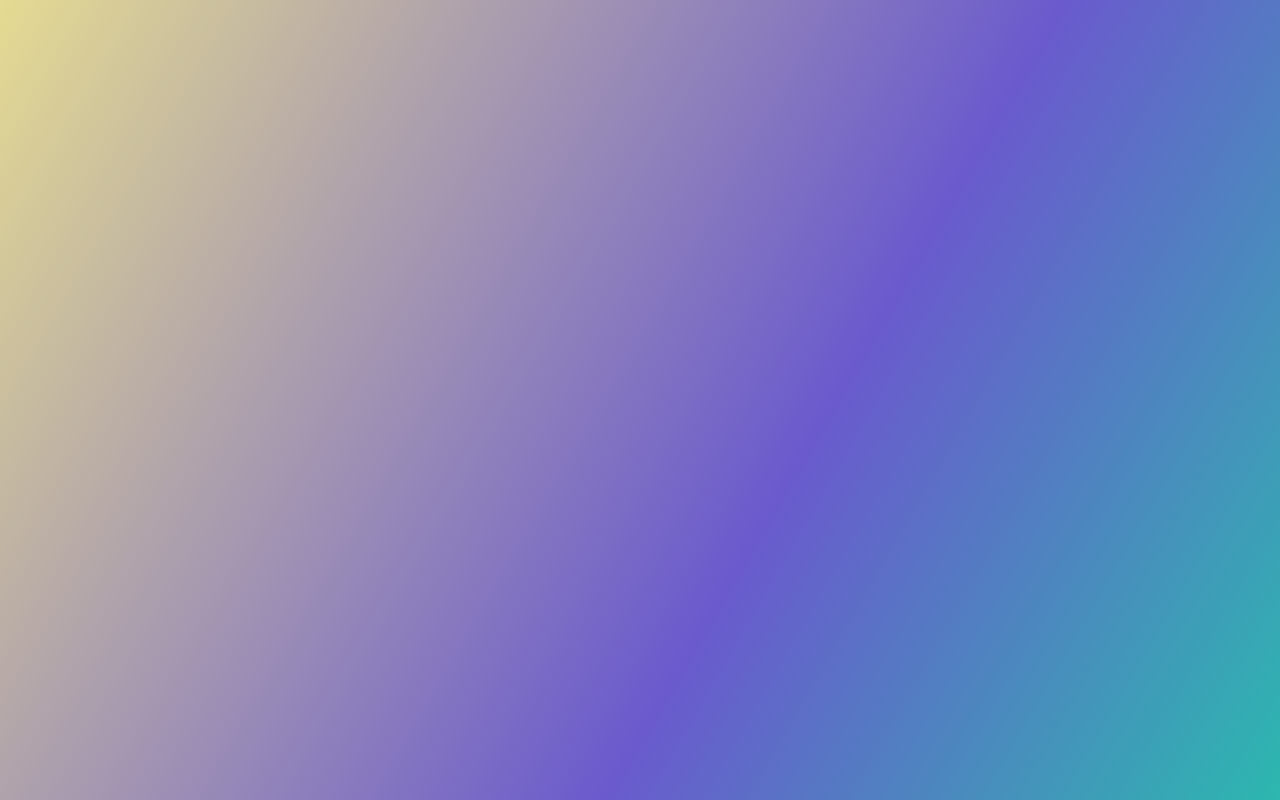
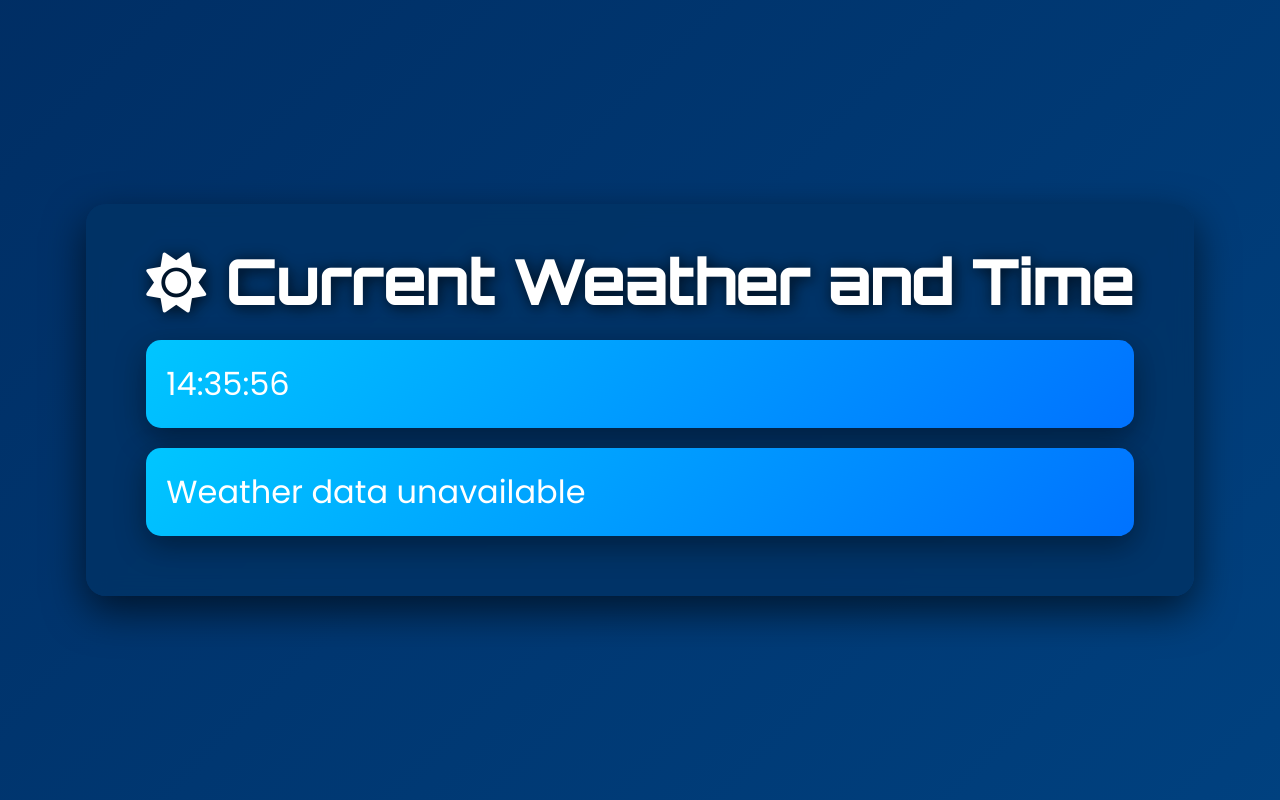
Before and after one commit to SleepingFox1899/Clock-Time, a plain HTML site: page index.html in a window 1280 px wide. Drawn offline with Linux system fonts and the light colour scheme; no server answers.

Commit message:
Update styles.css

```diff
--- a/styles.css
+++ b/styles.css
@@ -1,48 +1,102 @@
-/* Full-screen background */
-body, html {
+* {
+    box-sizing: border-box;
     margin: 0;
     padding: 0;
-  height: 100%;
-  overflow: hidden;
+}
+
+body {
+    height: 100vh;
     display: flex;
     justify-content: center;
     align-items: center;
-  font-family: Arial, sans-serif;
+    font-family: 'Poppins', sans-serif;
+    color: #ffffff;
+    overflow: hidden;
+    background: linear-gradient(135deg, #000428, #004e92);
+    background-size: 400% 400%;
+    animation: gradientAnimation 15s ease infinite;
 }
 
-/* Time Display Style */
-.time-display {
-  font-size: 8vw;
-  font-weight: bold;
-  color: white;
+@keyframes gradientAnimation {
+    0% { background-position: 0% 50%; }
+    50% { background-position: 100% 50%; }
+    100% { background-position: 0% 50%; }
 }
 
-/* Weather Display Style */
-.weather-display {
-  font-size: 2vw;
-  color: white;
-  margin-top: 10px;
+.container {
+    text-align: center;
+    padding: 40px 60px;
+    border-radius: 20px;
+    background: rgba(0, 51, 102, 0.85);
+    backdrop-filter: blur(10px);
+    box-shadow: 0 15px 40px rgba(0, 0, 0, 0.6);
+    opacity: 0;
+    transform: translateY(30px);
+    animation: fadeIn 1.5s forwards, slideUp 1s forwards;
 }
 
-/* Background Styling */
-body::before {
-  content: "";
-  position: absolute;
-  top: 0;
-  left: 0;
-  width: 100%;
-  height: 100%;
-  background: linear-gradient(120deg, #ff6b6b, #f0e68c, #6a5acd, #00fa9a);
-  background-size: 200% 200%;
-  animation: liquidBackground 10s infinite alternate;
+@keyframes fadeIn {
+    from { opacity: 0; }
+    to { opacity: 1; }
 }
 
-/* Liquid gradient animation for background */
-@keyframes liquidBackground {
-  0% {
-    background-position: 0% 50%;
+@keyframes slideUp {
+    from { transform: translateY(30px); }
+    to { transform: translateY(0); }
 }
-  100% {
-    background-position: 100% 50%;
+
+h1 {
+    font-family: 'Orbitron', sans-serif;
+    font-size: 60px;
+    margin-bottom: 20px;
+    text-shadow: 2px 2px 15px rgba(0, 0, 0, 0.8);
+    letter-spacing: 1px;
+    opacity: 0;
+    animation: fadeInText 1s 1s forwards;
+}
+
+@keyframes fadeInText {
+    from { opacity: 0; }
+    to { opacity: 1; }
+}
+
+.info {
+    margin: 20px 0;
+    padding: 20px;
+    border-radius: 15px;
+    background: linear-gradient(135deg, #00c6ff, #0072ff);
+    box-shadow: 0 10px 30px rgba(0, 0, 0, 0.4);
+    font-size: 32px;
+    display: flex;
+    align-items: center;
+    opacity: 0;
+    transform: translateY(30px);
+    animation: fadeInText 1s 2s forwards, slideUp 1s forwards;
+    transition: transform 0.3s, box-shadow 0.3s, background 0.3s;
+}
+
+.info i {
+    margin-right: 10px;
+    font-size: 36px;
+}
+
+.info:hover {
+    transform: scale(1.05) translateY(-5px);
+    box-shadow: 0 20px 40px rgba(0, 0, 0, 0.5);
+    background: linear-gradient(135deg, #0072ff, #00c6ff);
+}
+
+@media (max-width: 600px) {
+    .info {
+        font-size: 24px;
+        padding: 15px;
+    }
+
+    h1 {
+        font-size: 32px;
+    }
+
+    .container {
+        padding: 20px 30px;
     }
 }
```
Lines whose indentation alone changed are shown as unchanged.
